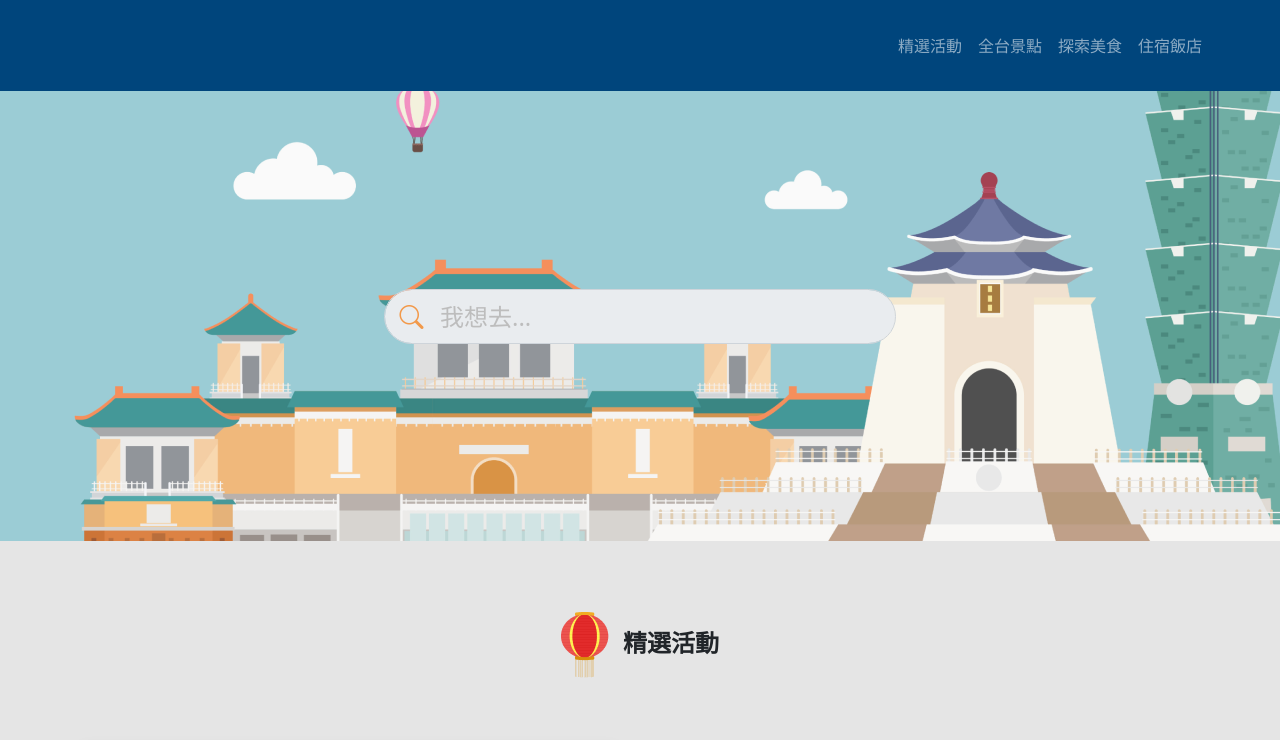
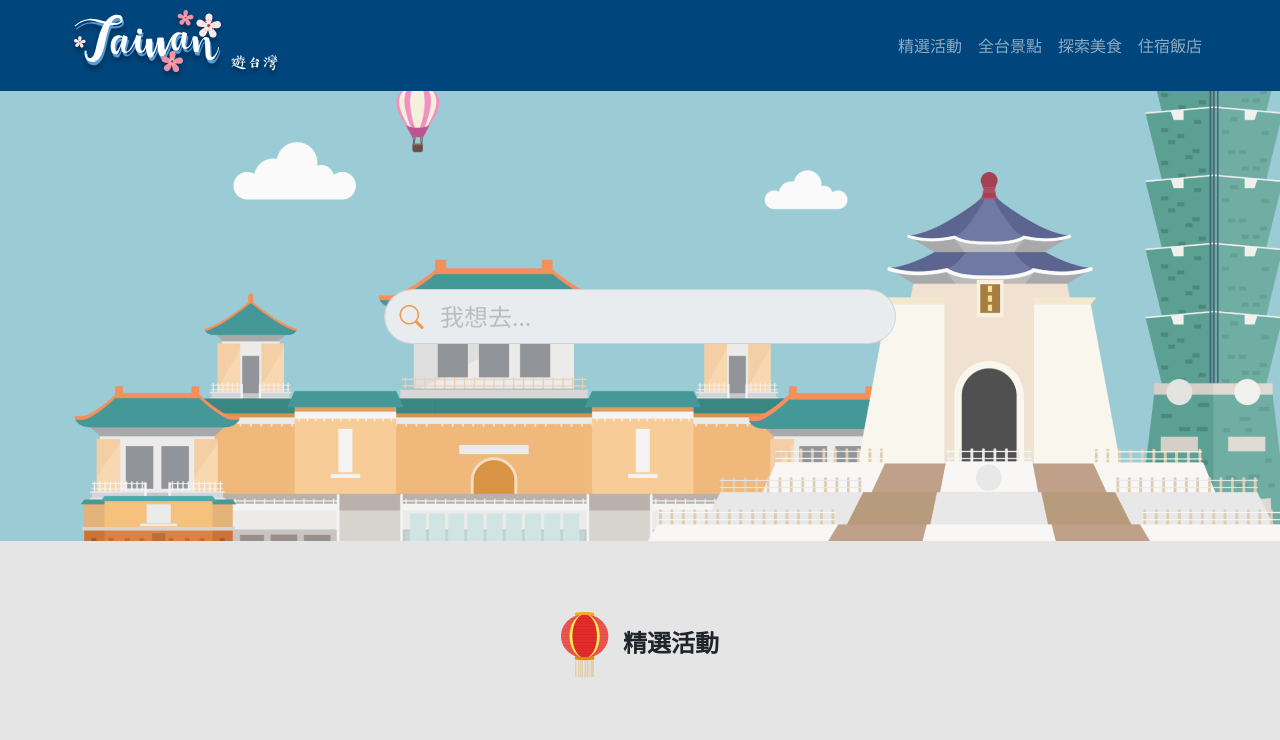
Before and after one commit to tomys700/F2E_3rd_first_week, a plain HTML site: page index.html in a window 1280 px wide. Shown: the top 740 px of the page. Drawn offline with nearby package versions, Linux system fonts and the light colour scheme; no server answers.

Commit message:
第二次修改

```diff
--- a/index.html
+++ b/index.html
@@ -22,7 +22,7 @@
   <nav class="navbar navbar-expand-lg navbar-dark sticky-top ">
     <div class="container-lg px-0">
       <a class="navbar-brand" href="index.html">
-        <img src="./assets//images/Group 53.svg" alt="">
+        <img src="./assets/images/Group 53.svg" alt="">
       </a>
       <button class="navbar-toggler me-3 me-lg-0" type="button" data-bs-toggle="collapse"
         data-bs-target="#navbarSupportedContent" aria-controls="navbarSupportedContent" aria-expanded="false"
@@ -33,7 +33,6 @@
         <ul class="navbar-nav mb-2 ms-auto mb-lg-0 bg-dblue">
           <li class="nav-item">
             <a class="nav-link  text-center text-lg-start" aria-current="page" href="featured.html">精選活動</a>
-          </li>
           <li class="nav-item">
             <a class="nav-link text-center text-lg-start" href="attractions.html">全台景點</a>
           </li>
```
